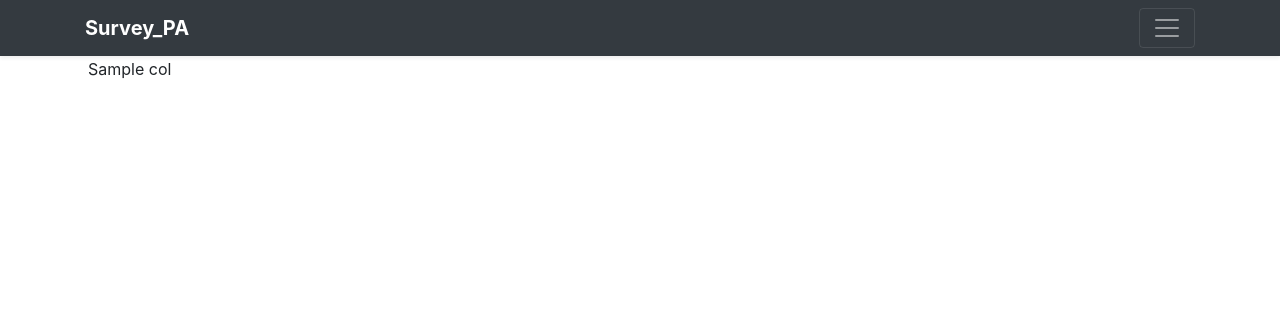
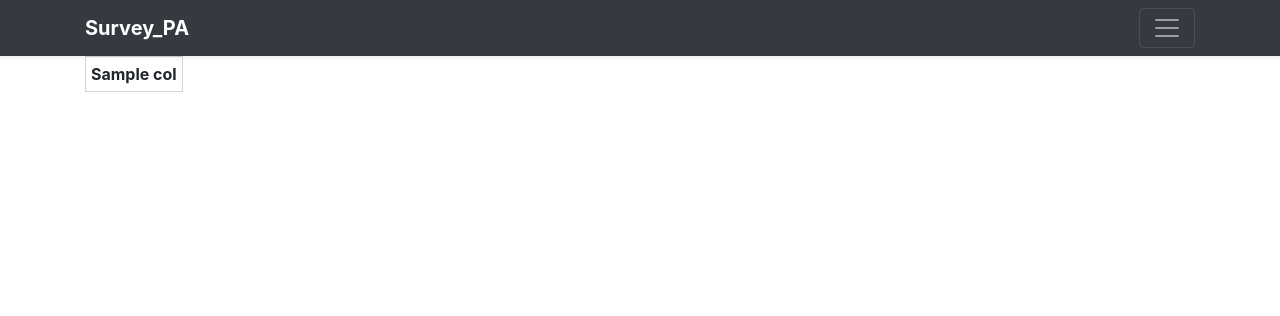
Before and after one commit to Oisin-Headen/Django-Project, a Django app: template ParanoidEnv/ParanoidAndroidProject/paranoidApp/templates/paranoidApp/survey_data.html in a window 1280 px wide. Shown: the top 316 px of the page. Run offline with Django 3.2, Linux system fonts and the light colour scheme; the template is opened without the code that fills it: most values are stand-ins (such as "Sample title", 1, 10 or a date in 2020); lists and menus that the app fills with data are empty; some libraries are stand-ins or nearby versions.

Commit message:
Style update to data view

```diff
--- a/ParanoidEnv/ParanoidAndroidProject/paranoidApp/templates/paranoidApp/survey_data.html
+++ b/ParanoidEnv/ParanoidAndroidProject/paranoidApp/templates/paranoidApp/survey_data.html
@@ -1,15 +1,24 @@
 {% extends 'paranoidApp/base.html' %}
+
+{% block head %}
+<style>
+    th, td{
+        padding: 5px;
+        border: 1px solid lightgray ;
+    }
+</style>
+{% endblock %}
 
 {% block content %}
 <table>
     {% for row in data %}
         {% if forloop.counter == 1%}
         <thead>
-            <th>
+            <tr>
                 {% for col in row %}
-                    <td>{{col}}</td>
+                    <th>{{col}}</th>
                 {% endfor %}
-            </th>
+            </tr>
         </thead>
         <tbody>
         {% else %}
```
